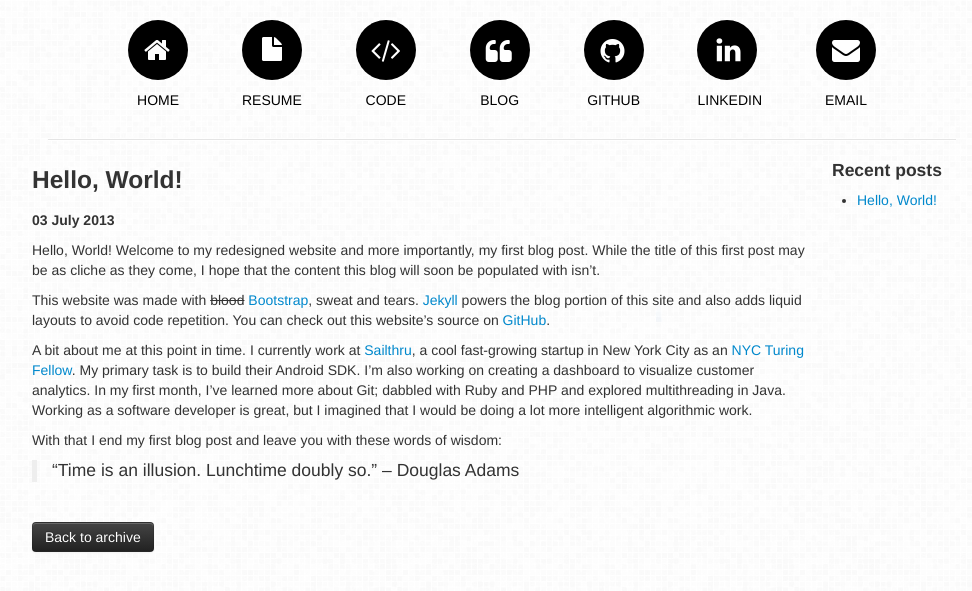
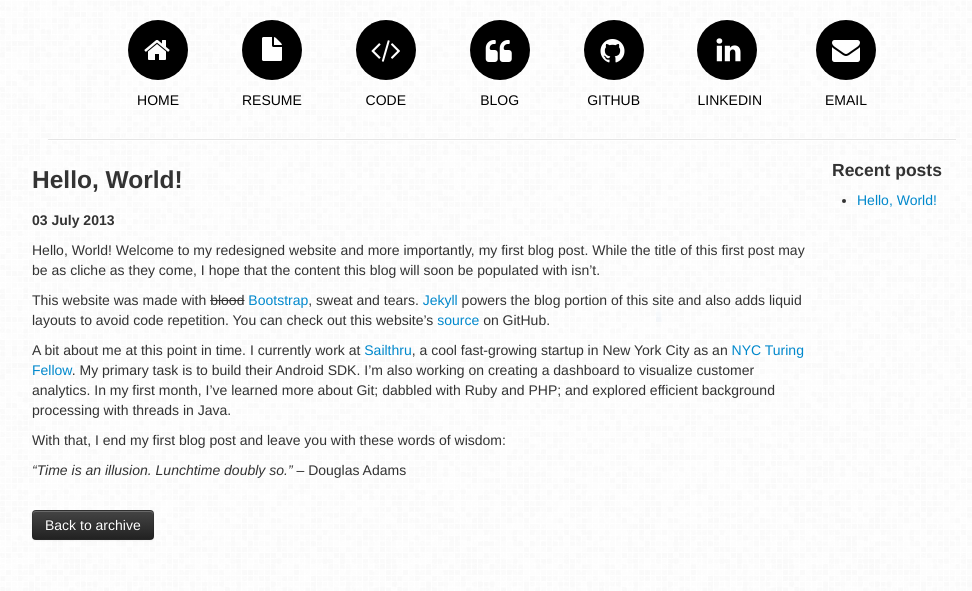
Before and after one commit to parthibanloganathan/personal_page, a Jekyll site: the page built from _posts/2013-07-03-hello-world.md, in a window 1280 px wide. Shown: the top 591 px of the page, without its empty margins (138-1110 px from the left). Built offline with Jekyll 4.4.1, drawn with Linux system fonts in a browser that asks for light colours.

Commit message:
Add post

```diff
--- a/_posts/2013-07-03-hello-world.md
+++ b/_posts/2013-07-03-hello-world.md
@@ -1,14 +1,16 @@
 ---
 title: Hello, World!
+date: 2013-07-03
 layout: post
 ---
 
 Hello, World! Welcome to my redesigned website and more importantly, my first blog post. While the title of this first post may be as cliche as they come, I hope that the content this blog will soon be populated with isn't.
 
-This website was made with ~~blood~~ [Bootstrap](http://twitter.github.io/bootstrap/), sweat and tears. [Jekyll](http://jekyllrb.com/) powers the blog portion of this site and also adds liquid layouts to avoid code repetition. You can check out this website's source on [GitHub](https://github.com/parthibanloganathan/personal_page).
+This website was made with <del>blood</del> [Bootstrap](http://twitter.github.io/bootstrap/), sweat and tears. [Jekyll](http://jekyllrb.com/) powers the blog portion of this site and also adds liquid layouts to avoid code repetition. You can check out this website's [source](https://github.com/parthibanloganathan/personal_page) on GitHub.
 
-A bit about me at this point in time. I currently work at <a href="https://www.sailthru.com/">Sailthru</a>, a cool fast-growing startup in New York City as an <a href="http://nycturingfellows.org/the-fellowship/">NYC Turing Fellow</a>. My primary task is to build their Android SDK. I'm also working on creating a dashboard to visualize customer analytics. In my first month, I've learned more about Git; dabbled with Ruby and PHP and explored multithreading in Java. Working as a software developer is great, but I imagined that I would be doing a lot more intelligent algorithmic work.
+A bit about me at this point in time. I currently work at <a href="https://www.sailthru.com/">Sailthru</a>, a cool fast-growing startup in New York City as an <a href="http://nycturingfellows.org/the-fellowship/">NYC Turing Fellow</a>. My primary task is to build their Android SDK. I'm also working on creating a dashboard to visualize customer analytics. In my first month, I've learned more about Git; dabbled with Ruby and PHP; and explored efficient background processing with threads in Java.
 
-With that I end my first blog post and leave you with these words of wisdom:
->"Time is an illusion. Lunchtime doubly so."
->-- <cite>Douglas Adams</cite>
+With that, I end my first blog post and leave you with these words of wisdom:
+
+_"Time is an illusion. Lunchtime doubly so."_
+-- <cite>Douglas Adams</cite>
```
